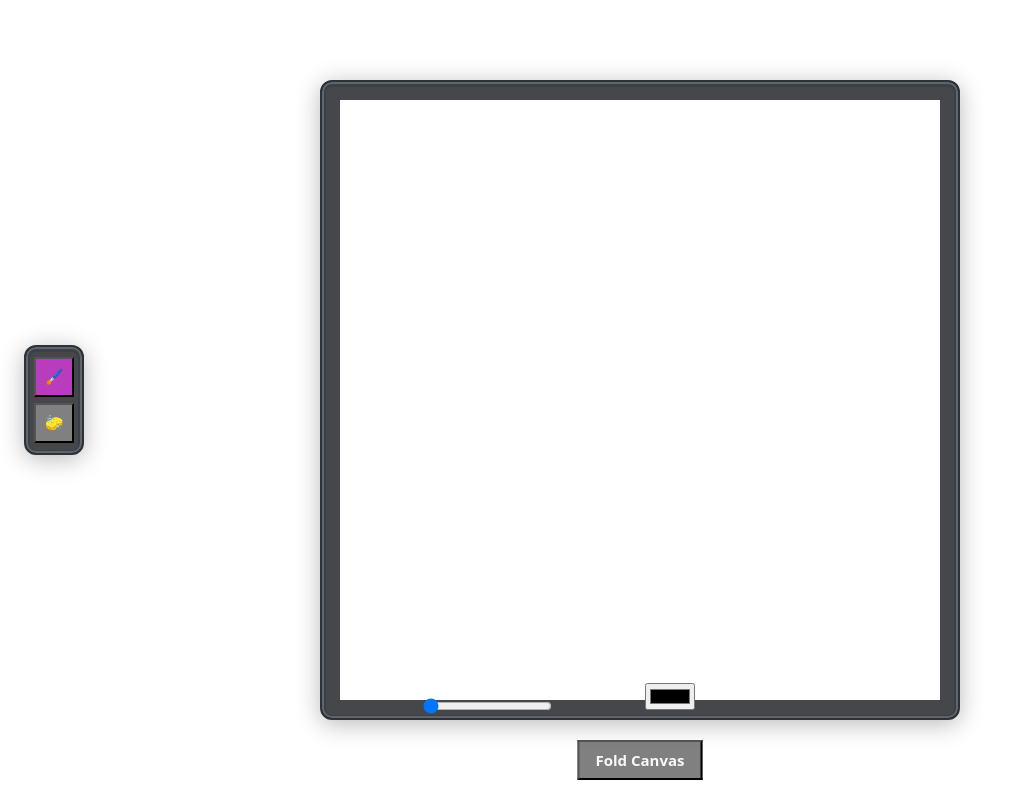
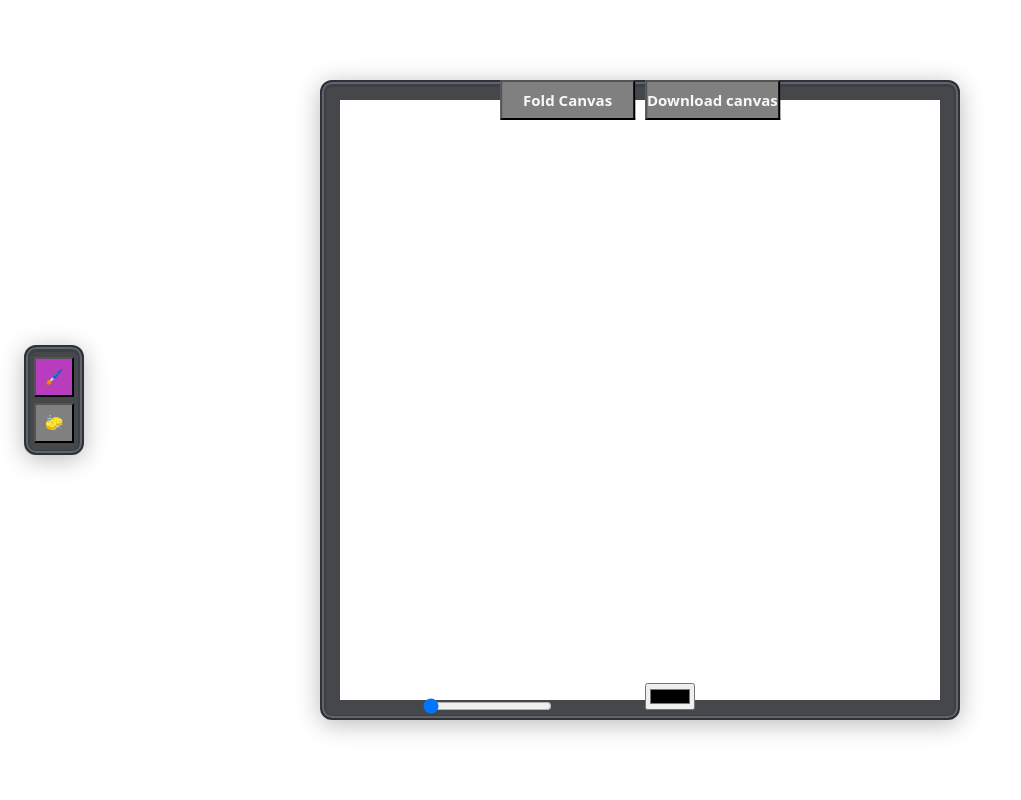
Before and after one commit to 1GreenTeaR/simple-game, a React (Vite) app: page / in a window 1280 px wide. Shown: the whole page, without its empty margins (0-1021 px from the left). Built offline with nearby package versions, Linux system fonts and the light colour scheme.

Commit message:
button logic rework, download canvas

```diff
--- a/src/App.css
+++ b/src/App.css
@@ -3,12 +3,6 @@
   margin: 0 auto;
   padding: 2rem;
   text-align: center;
-}
-.fold-toggle {
-  position: fixed;
-  bottom: 20px;
-  left: 50%;
-  transform: translateX(-50%);
 }
 .toolbox {
   position: fixed;
@@ -28,3 +22,15 @@
 .slider-nameplate {
   position: relative;
 }
+.functional-buttons {
+  position: fixed;
+  top: 80px;
+  left: 50%;
+  transform: translateX(-50%);
+  display: grid;
+  grid-template-columns: 1fr 1fr;
+  align-items: center;
+  justify-content: space-between;
+  gap: 10px;
+  z-index: 10;
+}
--- a/src/App.tsx
+++ b/src/App.tsx
@@ -3,6 +3,7 @@ import "./App.css";
 import { Canvas } from "./components/canvas/Canvas";
 import Toolbar from "./components/toolbar/Toolbar";
 import { Button } from "./ui/button/Button";
+import { downloadCanvas } from "./components/canvas/download-canvas/downloadCanvas";
 
 type Tool = "brush" | "eraser";
 
@@ -14,16 +15,27 @@ function App() {
   return (
     <>
       <Toolbar activeTool={tool} onSelectTool={setTool} />
-      <div className="fold-toggle">
+      <div className="functional-buttons">
         <Button
+          className="fold-canvas"
           color={showCanvas ? "primary" : "secondary"}
           size="m"
-          padding="full"
+          padding="none"
           onClick={() => setShowCanvas((prev) => !prev)}
         >
           {showCanvas ? "Fold Canvas" : "Unfold Canvas"}
         </Button>
+
+        <Button
+          size="m"
+          padding="none"
+          className="download-canvas"
+          onClick={downloadCanvas}
+        >
+          Download canvas
+        </Button>
       </div>
+
       <div className="toolbox">
         <div className="slider">
           <div className="slider-nameplate">Size: {toolSize} px</div>
--- /dev/null
+++ b/src/components/canvas/download-canvas/downloadCanvas.tsx
@@ -0,0 +1,23 @@
+let isDownloading = false;
+
+export function downloadCanvas() {
+  if (isDownloading) return;
+  isDownloading = true;
+
+  const canvas = document.querySelector("canvas");
+  if (!canvas) {
+    isDownloading = false;
+    return;
+  }
+
+  const canvasData = canvas.toDataURL("image/png");
+  const link = document.createElement("a");
+  link.href = canvasData;
+  link.download = "canvas.png";
+  link.click();
+
+  // Release the lock on the next frame to prevent rapid duplicate downloads.
+  requestAnimationFrame(() => {
+    isDownloading = false;
+  });
+}
--- a/src/ui/button/Button.tsx
+++ b/src/ui/button/Button.tsx
@@ -31,6 +31,7 @@ export function Button({
   return (
     <div className={`button-wrapper ${className}`} ref={wrapperRef}>
       <button
+        type="button"
         ref={buttonRef}
         onClick={onClick}
         color={color}
```
